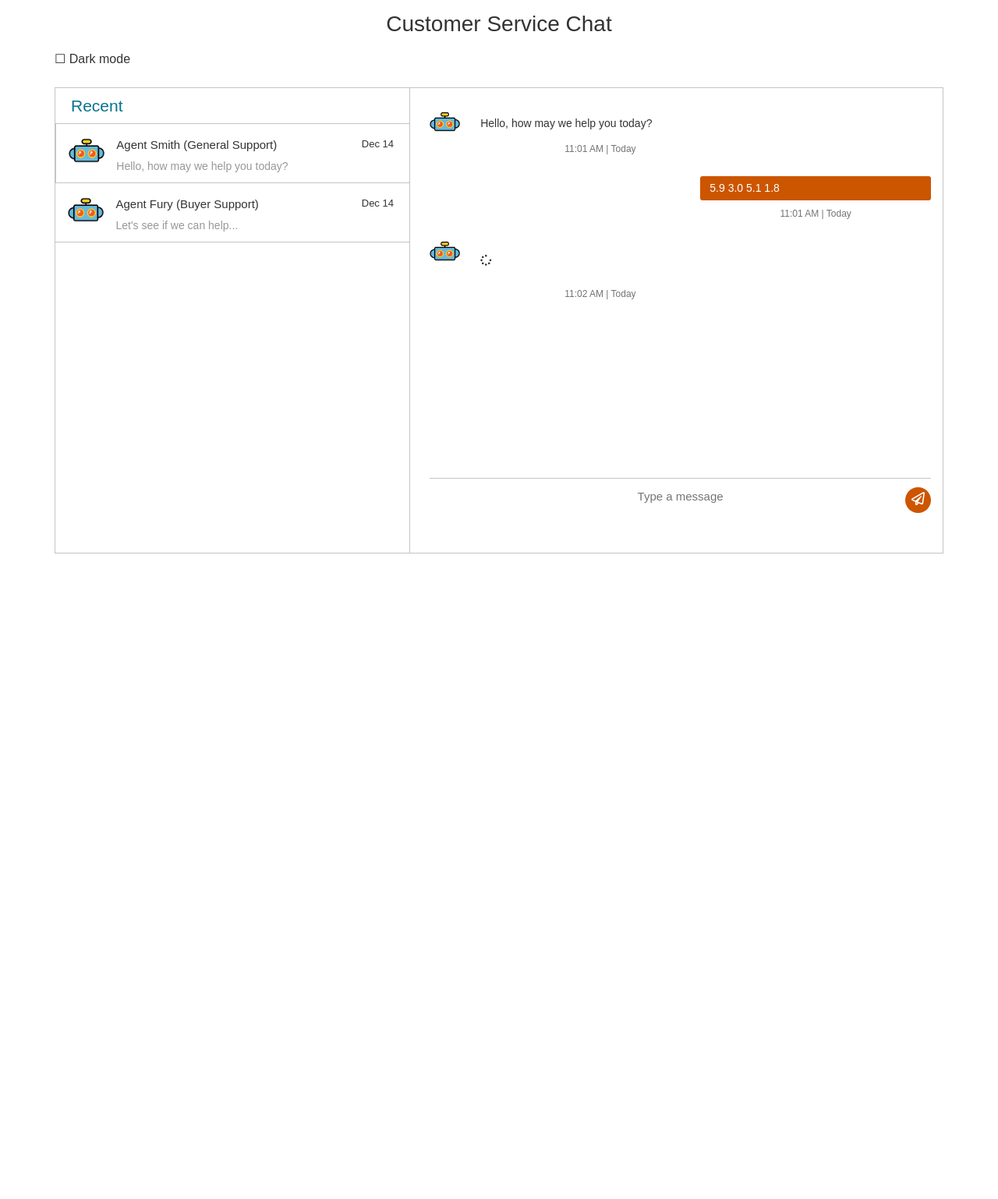
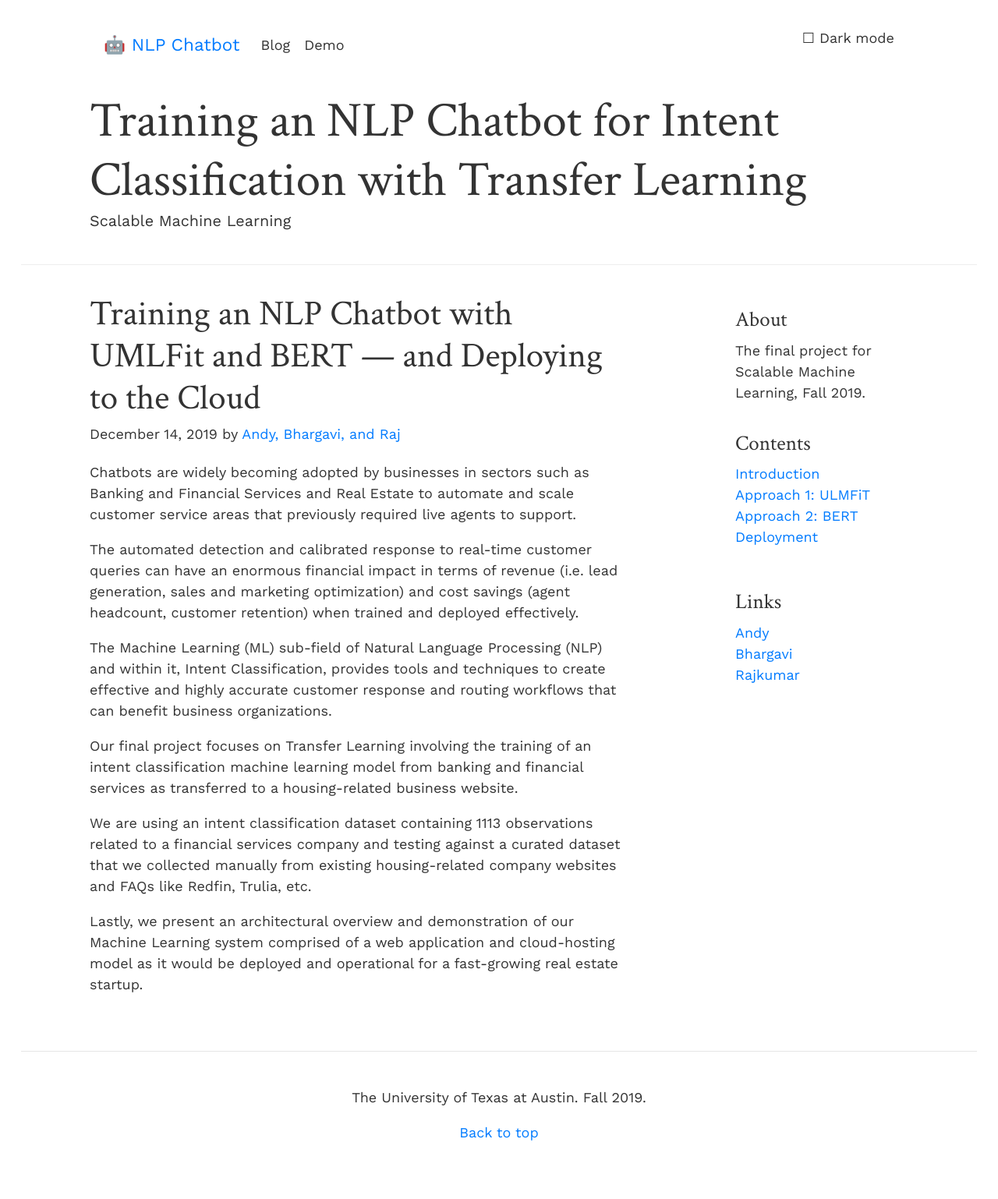
Before and after one commit to acary/chatbot-sml, a Flask app: page / in a window 1280 px wide. Shown: the whole page at 78% size. Before the commit the page ends 710 px from the top, so only its background shows below. Run offline with Flask 2, Linux system fonts and the light colour scheme; some libraries are stand-ins or nearby versions.

Commit message:
add blog post

```diff
--- a/main.py
+++ b/main.py
@@ -43,6 +43,18 @@ def not_found(error):
 @app.route('/')
 def home():
     ''' Main entrypoint '''
+    return render_template('report.html')
+
+
+@app.route('/blog')
+def report():
+    ''' Blog post report '''
+    return render_template('report.html')
+
+
+@app.route('/iris')
+def iris_demo():
+    ''' Iris demo '''
     return render_template('chat.html')
 
 
--- /dev/null
+++ b/static/css/blog.css
@@ -0,0 +1,150 @@
+/*
+ * Globals
+ */
+
+@media (min-width: 48em) {
+  html {
+    font-size: 18px;
+  }
+}
+
+
+/*
+ * Override Bootstrap's default container.
+ */
+
+.container {
+  max-width: 60rem;
+}
+
+
+/*
+ * Masthead for nav
+ */
+
+.blog-masthead {
+  margin-bottom: 3rem;
+  background-color: #428bca;
+  -webkit-box-shadow: inset 0 -.1rem .25rem rgba(0,0,0,.1);
+          box-shadow: inset 0 -.1rem .25rem rgba(0,0,0,.1);
+}
+
+/* Nav links */
+.nav-link {
+  position: relative;
+  padding: 1rem;
+  font-weight: 500;
+  color: var(--c-text);
+}
+.nav-link:hover,
+.nav-link:focus {
+  color: #fff;
+  background-color: transparent;
+}
+
+/* Active state gets a caret at the bottom */
+.nav-link.active {
+  color: #fff;
+}
+.nav-link.active:after {
+  position: absolute;
+  bottom: 0;
+  left: 50%;
+  width: 0;
+  height: 0;
+  margin-left: -.3rem;
+  vertical-align: middle;
+  content: "";
+  border-right: .3rem solid transparent;
+  border-bottom: .3rem solid;
+  border-left: .3rem solid transparent;
+}
+
+
+/*
+ * Blog name and description
+ */
+
+.blog-header {
+  padding-bottom: 1.25rem;
+  margin-bottom: 2rem;
+  border-bottom: .05rem solid #eee;
+}
+.blog-title {
+  margin-bottom: 0;
+  font-size: 2rem;
+  font-weight: normal;
+}
+.blog-description {
+  font-size: 1.1rem;
+  color: var(--c-text);
+}
+
+@media (min-width: 40em) {
+  .blog-title {
+    font-size: 3.5rem;
+  }
+}
+
+
+/*
+ * Main column and sidebar layout
+ */
+
+/* Sidebar modules for boxing content */
+.sidebar-module {
+  padding: 1rem;
+  /*margin: 0 -1rem 1rem;*/
+}
+.sidebar-module-inset {
+  padding: 1rem;
+  background-color: var(--c-background);
+  border-radius: .25rem;
+}
+.sidebar-module-inset p:last-child,
+.sidebar-module-inset ul:last-child,
+.sidebar-module-inset ol:last-child {
+  margin-bottom: 0;
+}
+
+
+/* Pagination */
+.blog-pagination {
+  margin-bottom: 4rem;
+}
+.blog-pagination > .btn {
+  border-radius: 2rem;
+}
+
+
+/*
+ * Blog posts
+ */
+
+.blog-post {
+  margin-bottom: 4rem;
+}
+.blog-post-title {
+  margin-bottom: .25rem;
+  font-size: 2.5rem;
+}
+.blog-post-meta {
+  margin-bottom: 1.25rem;
+  color: var(--c-text);
+}
+
+
+/*
+ * Footer
+ */
+
+.blog-footer {
+  padding: 2.5rem 0;
+  color: var(--c-text);
+  text-align: center;
+  background-color: var(--c-background);
+  border-top: .05rem solid #e5e5e5;
+}
+.blog-footer p:last-child {
+  margin-bottom: 0;
+}
--- a/static/css/style.css
+++ b/static/css/style.css
@@ -6,13 +6,21 @@ html {
 body {
     margin: 0px;
     padding-top: 10px;
-    font-family: arial;
+    font-family: 'Work Sans', sans-serif;
     overflow-y: auto;
     overflow-x: hidden;
     display: flex; /* 1. */
     flex-direction: column; /* 1. */
     min-height: 100%; /* 1. */
     background-color: var(--c-background);
+}
+
+.navbar {
+  margin-bottom: 20px;
+}
+
+h1, h2, h3, h4, h5, h6 {
+ font-family: 'Crimson Text', serif;
 }
 
 input,
--- a/templates/base.html
+++ b/templates/base.html
@@ -4,14 +4,15 @@
 <head>
   <meta charset="utf-8">
   <meta name="viewport" content="width=device-width, initial-scale=1, shrink-to-fit=no">
-  <meta name="description" content="">
-  <meta name="author" content="">
-  <!-- <meta http-equiv="refresh" content="30"> -->
+  <meta name="description" content="A chatbot that infers the intent of a financial services inquiry.">
+  <meta name="keywords" content="chatbot, fastai, machine learning">
+  <meta name="author" content="Andy Cary, Bhargavi Karthik, Rajkumar Sengottuvel">
 
   <title>
-    Chatbot
+    Chatbot - Customer Service
   </title>
 
+  <link rel="shortcut icon" href="{{ url_for('static', filename='img/favicon.ico') }}">
   <!-- Bootstrap -->
   <script src="https://ajax.googleapis.com/ajax/libs/jquery/3.4.1/jquery.min.js"></script>
   <link rel="stylesheet" href="https://ajax.googleapis.com/ajax/libs/jqueryui/1.12.1/themes/smoothness/jquery-ui.css">
@@ -23,25 +24,29 @@
   <script src="https://stackpath.bootstrapcdn.com/bootstrap/4.3.1/js/bootstrap.min.js" integrity="sha384-JjSmVgyd0p3pXB1rRibZUAYoIIy6OrQ6VrjIEaFf/nJGzIxFDsf4x0xIM+B07jRM" crossorigin="anonymous"></script>
   <link rel="stylesheet" href="https://use.fontawesome.com/releases/v5.9.0/css/all.css">
   <link rel="stylesheet" href="https://use.fontawesome.com/releases/v5.9.0/css/v4-shims.css">
-  <link href="https://fonts.googleapis.com/css?family=Crimson+Text&display=swap" rel="stylesheet">
 
   <!-- Chatbot specific -->
   <link type="text/css" rel="stylesheet" href="{{ url_for('static', filename='css/style.css') }}">
   <link type="text/css" rel="stylesheet" href="{{ url_for('static', filename='css/dark.css') }}">
+  <link type="text/css" rel="stylesheet" href="{{ url_for('static', filename='css/blog.css') }}">
   <script src="{{ url_for('static', filename='js/messages.js') }}"></script>
   <script src="{{ url_for('static', filename='js/dark.js') }}"></script>
+
+  <link href="https://fonts.googleapis.com/css?family=Crimson+Text|Work+Sans:400,700" rel="stylesheet">
+  <link href="https://fonts.googleapis.com/css?family=Crimson+Text&display=swap" rel="stylesheet">
 
 </head>
 
 <body>
 
-    <input id="dark-mode" class="dark-mode-checkbox visually-hidden" type="checkbox">
-    <div class="theme-container grow">
-      {% block content %}{% endblock %}
+  <input id="dark-mode" class="dark-mode-checkbox visually-hidden" type="checkbox">
+  <div class="theme-container grow">
+    <div class="container">
+      {% include 'nav_bar.html' %}
     </div>
+    {% block content %}{% endblock %}
+  </div>
 
-    <!-- <div id="firebaseui-auth-container"></div>
-  <div id="login-info" hidden=true></div> -->
 
 </body>
 
--- /dev/null
+++ b/templates/blog_post.html
@@ -0,0 +1,76 @@
+<div class="blog-header">
+  <div class="container">
+
+    <h1 class="blog-title">Training an NLP Chatbot for Intent Classification with Transfer Learning</h1>
+    <p class="lead blog-description">Scalable Machine Learning</p>
+  </div>
+</div>
+
+<div class="container">
+
+  <div class="row">
+
+    <div class="col-sm-8 blog-main">
+
+      <div class="blog-post">
+        <h2 class="blog-post-title">Training an NLP Chatbot with UMLFit and BERT — and Deploying to the Cloud</h2>
+        <p class="blog-post-meta">December 14, 2019 by <a href="#">Andy, Bhargavi, and Raj</a></p>
+
+        <p>Chatbots are widely becoming adopted by businesses in sectors such as Banking and Financial Services and Real Estate to automate and scale customer service areas that previously required live agents to support.
+
+          <p>The automated detection and calibrated response to real-time customer queries can have an enormous financial impact in terms of revenue (i.e. lead generation, sales and marketing optimization) and cost savings (agent headcount, customer
+            retention) when trained and deployed effectively.
+
+            <p>The Machine Learning (ML) sub-field of Natural Language Processing (NLP) and within it, Intent Classification, provides tools and techniques to create effective and highly accurate customer response and routing workflows that can
+              benefit business organizations.
+
+              <p>Our final project focuses on Transfer Learning involving the training of an intent classification machine learning model from banking and financial services as transferred to a housing-related business website.
+
+                <p>We are using an intent classification dataset containing 1113 observations related to a financial services company and testing against a curated dataset that we collected manually from existing housing-related company websites and
+                  FAQs like Redfin, Trulia, etc.
+
+                  <p>Lastly, we present an architectural overview and demonstration of our Machine Learning system comprised of a web application and cloud-hosting model as it would be deployed and operational for a fast-growing real estate startup.
+      </div><!-- /.blog-post -->
+
+
+      <!-- <nav class="blog-pagination">
+        <a class="btn btn-outline-primary" href="#">Older</a>
+        <a class="btn btn-outline-secondary disabled" href="#">Newer</a>
+      </nav> -->
+
+    </div><!-- /.blog-main -->
+
+    <div class="col-sm-3 offset-sm-1 blog-sidebar">
+      <div class="sidebar-module sidebar-module-inset">
+        <h4>About</h4>
+        <p>The final project for Scalable Machine Learning, Fall 2019.</p>
+      </div>
+      <div class="sidebar-module">
+        <h4>Contents</h4>
+        <ol class="list-unstyled">
+          <li><a href="#">Introduction</a></li>
+          <li><a href="#">Approach 1: ULMFiT</a></li>
+          <li><a href="#">Approach 2: BERT</a></li>
+          <li><a href="#">Deployment</a></li>
+        </ol>
+      </div>
+      <div class="sidebar-module">
+        <h4>Links</h4>
+        <ol class="list-unstyled">
+          <li><a href="#">Andy</a></li>
+          <li><a href="#">Bhargavi</a></li>
+          <li><a href="#">Rajkumar</a></li>
+        </ol>
+      </div>
+    </div><!-- /.blog-sidebar -->
+
+  </div><!-- /.row -->
+
+</div><!-- /.container -->
+
+<footer class="blog-footer">
+  <p>The University of Texas at Austin. Fall 2019.</p>
+  <p>
+    <a href="#">Back to top</a>
+  </p>
+</footer>
--- a/templates/model1.html
+++ b/templates/model1.html
@@ -1,5 +1,5 @@
 <div class="container overflow-auto">
-  <h3 class="text-center">Customer Service Chat</h3>
+  <h3 class="text-center">Customer Service Chat 🤖</h3>
   <label class="dark-mode-label py-2 d-none d-md-inline-block" for="dark-mode">
     Dark mode
   </label>
@@ -17,7 +17,7 @@
               <div class="chat_img"> <img src="{{ url_for('static', filename='img/chatbot.png')}}" alt="Agent 1"> </div>
               <div class="chat_ib">
                 <a href="{{ url_for('home') }}" style="text-decoration: none;">
-                <h5>Agent Smith (General Support)<span class="chat_date">Dec 14</span></h5>
+                <h5>Agent Smith (General)<span class="chat_date">Dec 14</span></h5>
                 <p>Hello, how may we help you today?</p>
                 </a>
               </div>
@@ -29,7 +29,7 @@
               <div class="chat_img"> <img src="{{ url_for('static', filename='img/chatbot.png')}}" alt="Agent 2"> </div>
               <div class="chat_ib">
                 <a href="{{ url_for('compare') }}" style="text-decoration: none;">
-                <h5>Agent Fury (Buyer Support)<span class="chat_date">Dec 14</span></h5>
+                <h5>Agent Fury (Specialist)<span class="chat_date">Dec 14</span></h5>
                 <p>Let's see if we can help...</p>
                 </a>
               </div>
@@ -53,7 +53,7 @@
 
           <div class="outgoing_msg">
             <div class="sent_msg">
-              <p>5.9 3.0 5.1 1.8</p>
+              <p>5.9 3.0 5.1 1.8 <= Copy-paste and send to test scikit-learn model</p>
               <span class="time_date"> 11:01 AM | Today</span>
             </div>
           </div>
--- /dev/null
+++ b/templates/nav_bar.html
@@ -0,0 +1,43 @@
+<nav class="navbar navbar-expand-lg">
+
+  <a class="navbar-brand" href="/">🤖 NLP Chatbot</a>
+
+  <button class="navbar-toggler" type="button" data-toggle="collapse" data-target="#navbarSupportedContent" aria-controls="navbarSupportedContent" aria-expanded="false" aria-label="Toggle navigation">
+    <span class="navbar-toggler-icon"></span>
+  </button>
+
+  <div class="collapse navbar-collapse" id="navbarSupportedContent">
+    <ul class="navbar-nav mr-auto">
+
+      <li class="nav-item">
+        <a class="nav-link" href="/blog">Blog</a>
+      </li>
+
+      <li class="nav-item">
+        <a class="nav-link" href="https://chatbotfastai.appspot.com" target="_blank">Demo</a>
+      </li>
+
+      <!-- <li class="nav-item">
+        <a class="nav-link" href="/iris">Iris Demo</a>
+      </li> -->
+
+      <!-- <li class="nav-item dropdown">
+        <a class="nav-link dropdown-toggle" href="#" id="navbarDropdown" role="button" data-toggle="dropdown" aria-haspopup="true" aria-expanded="false">
+          Dropdown
+        </a>
+        <div class="dropdown-menu" aria-labelledby="navbarDropdown">
+          <a class="dropdown-item" href="#">Action</a>
+          <a class="dropdown-item" href="#">Another action</a>
+          <div class="dropdown-divider"></div>
+          <a class="dropdown-item" href="#">Something else here</a>
+        </div>
+      </li> -->
+
+    </ul>
+
+    <label class="dark-mode-label" for="dark-mode">
+      Dark mode
+    </label>
+
+  </div>
+</nav>
--- /dev/null
+++ b/templates/report.html
@@ -0,0 +1,9 @@
+{% extends "base.html" %}
+{% block head %}
+{{ super() }}
+{% endblock %}
+{% block content %}
+
+{% include 'blog_post.html' %}
+
+{% endblock %}
```
Also changed, not shown: templates/model2.html (+4 -4 lines), static/img/favicon.ico (added), 1 other file.
